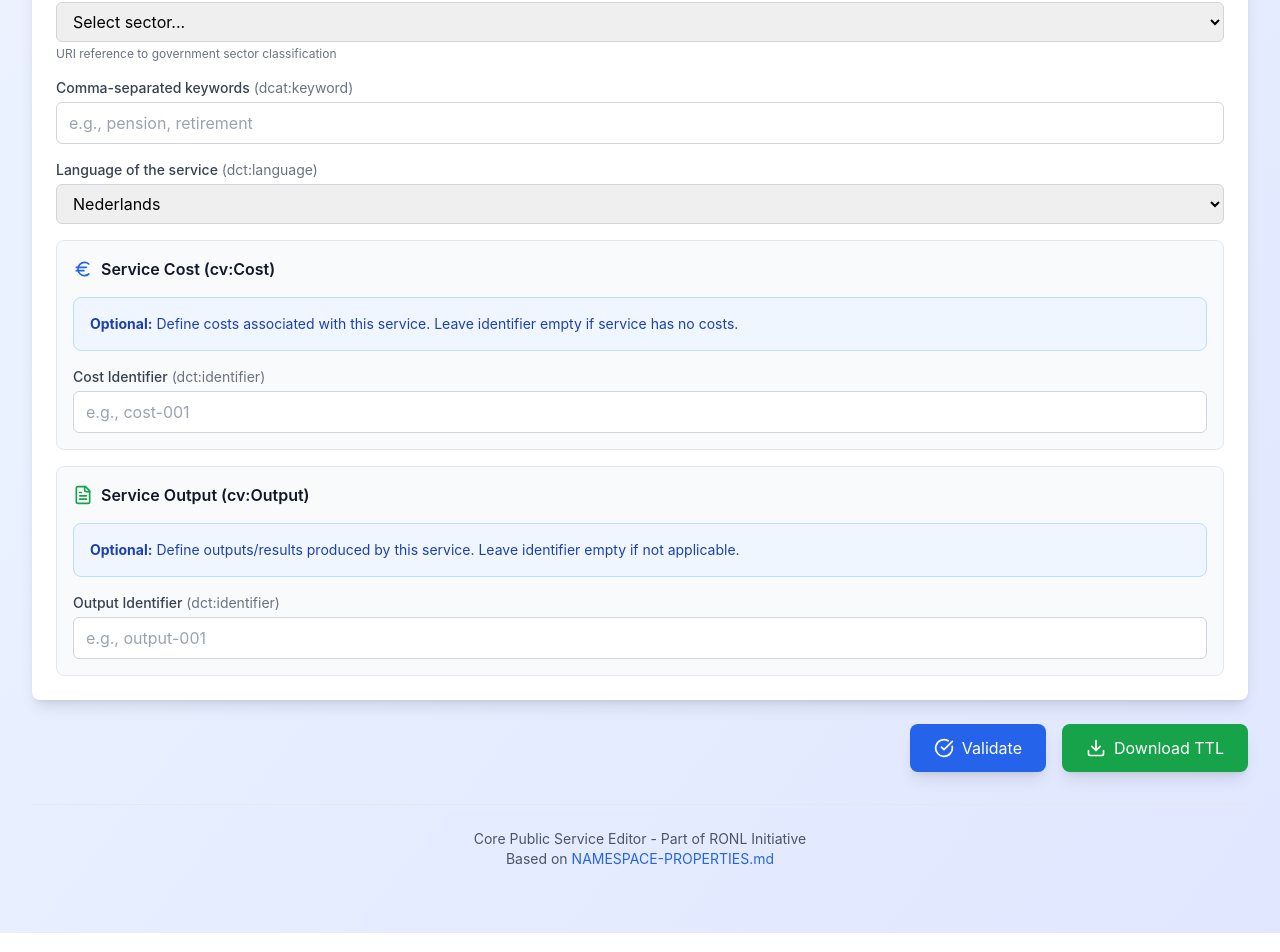
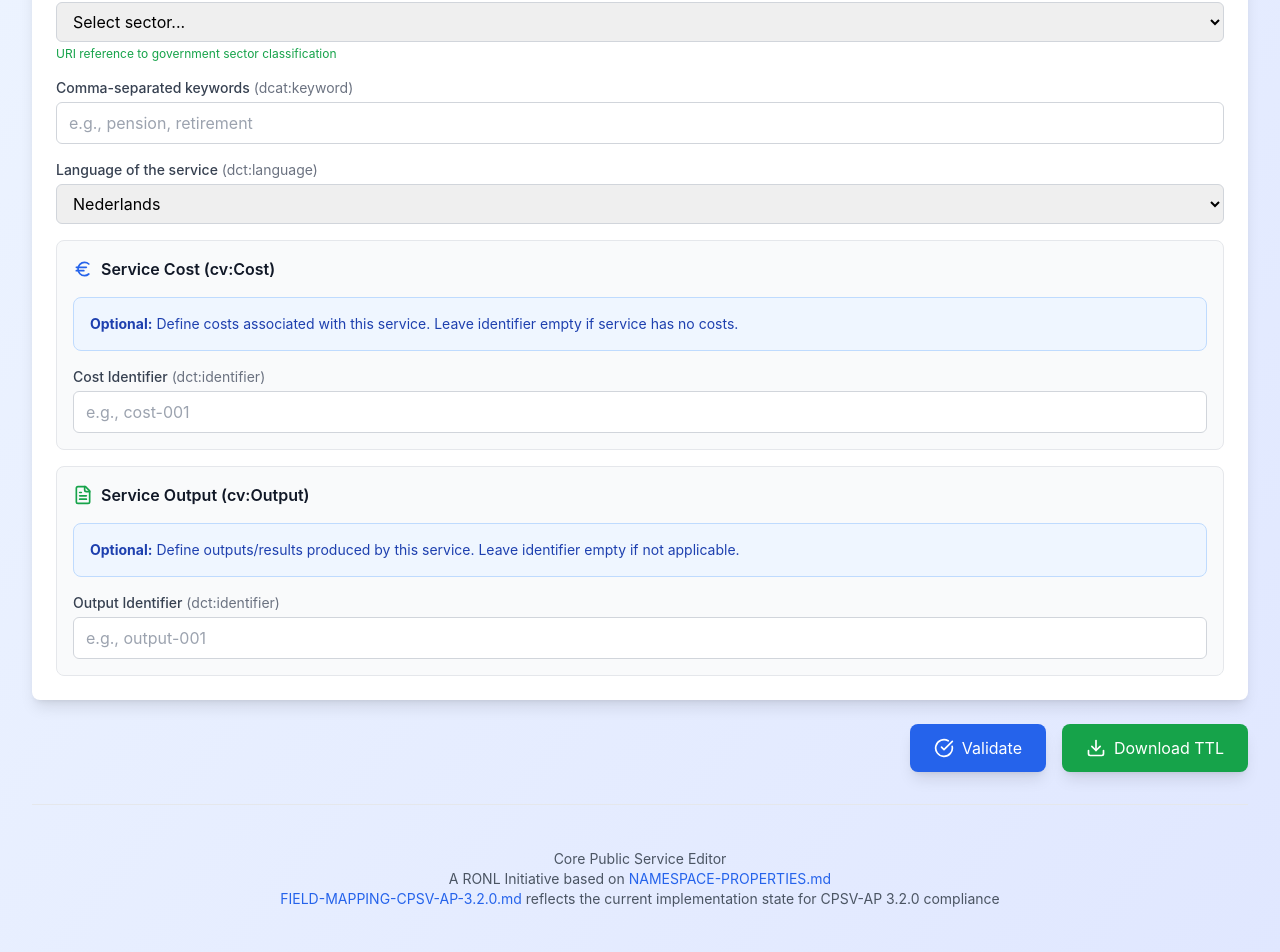
Before and after one commit to sgort/ttl-editor, a React (Create React App) app: page / in a window 1280 px wide. Shown: the part 687-1639 px from the top of the page. Built offline with nearby package versions, Linux system fonts and the light colour scheme.

Commit message:
chore: release 1.4.0

```diff
--- a/src/App.js
+++ b/src/App.js
@@ -829,17 +829,27 @@ function App() {
           {/* Footer */}
           <footer className="mt-8 pt-6 border-t text-center text-gray-600 text-sm">
             <p>
-              Core Public Service Editor - Part of RONL Initiative
               <br />
-              Based on{' '}
+              Core Public Service Editor
+              <br />A RONL Initiative based on{' '}
               <a
-                href="https://git.open-regels.nl/showcases/aow/-/blob/main/NAMESPACE-PROPERTIES.md"
+                href="https://git.open-regels.nl/showcases/ttl-editor/-/blob/main/docs/NAMESPACE-PROPERTIES.md"
                 target="_blank"
                 rel="noopener noreferrer"
                 className="text-blue-600 hover:underline"
               >
                 NAMESPACE-PROPERTIES.md
               </a>
+              <br />
+              <a
+                href="https://git.open-regels.nl/showcases/ttl-editor/-/blob/main/docs/FIELD-MAPPING-CPSV-AP-3.2.0.md"
+                target="_blank"
+                rel="noopener noreferrer"
+                className="text-blue-600 hover:underline"
+              >
+                FIELD-MAPPING-CPSV-AP-3.2.0.md
+              </a>{' '}
+              reflects the current implementation state for CPSV-AP 3.2.0 compliance
             </p>
           </footer>
         </div>
--- a/src/components/tabs/ServiceTab.jsx
+++ b/src/components/tabs/ServiceTab.jsx
@@ -115,7 +115,7 @@ export default function ServiceTab({ service, setService, cost, setCost, output,
           />
         )}
 
-        <p className="text-xs text-gray-500 mt-1">
+        <p className="text-xs text-green-600 mt-1">
           URI reference to government sector classification
         </p>
       </div>
```
